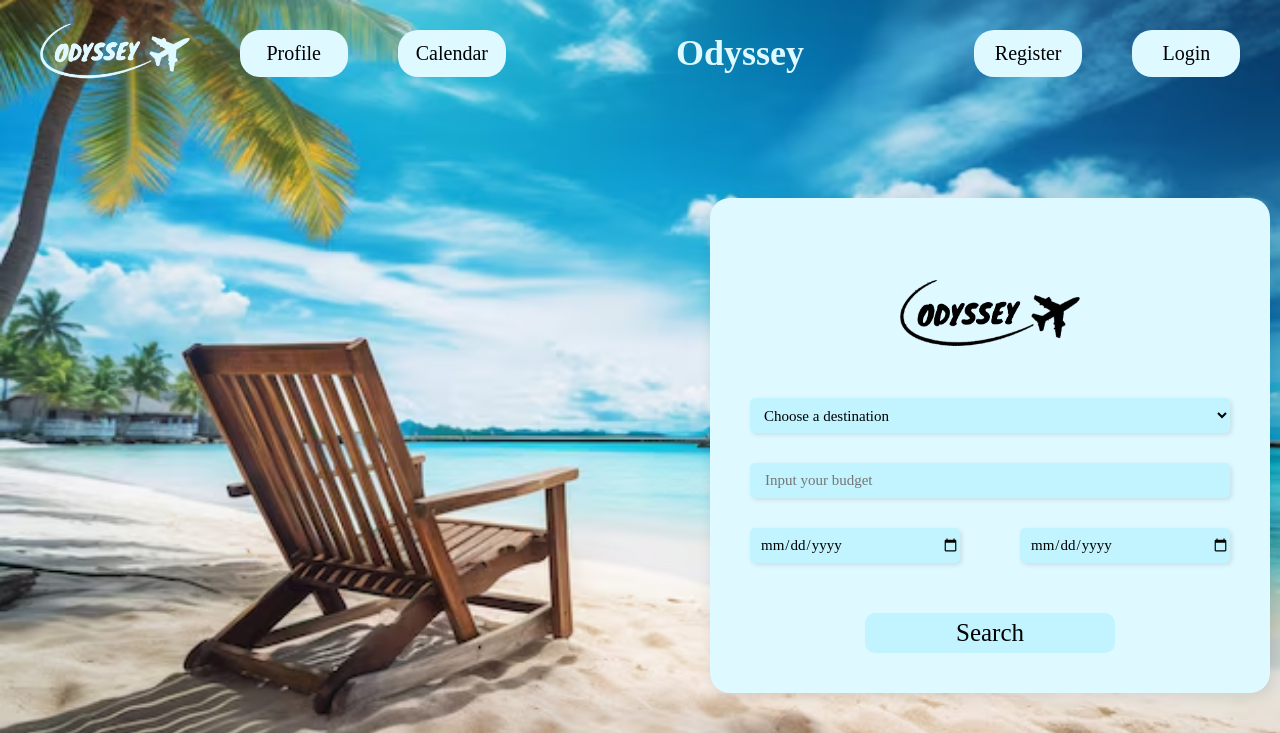
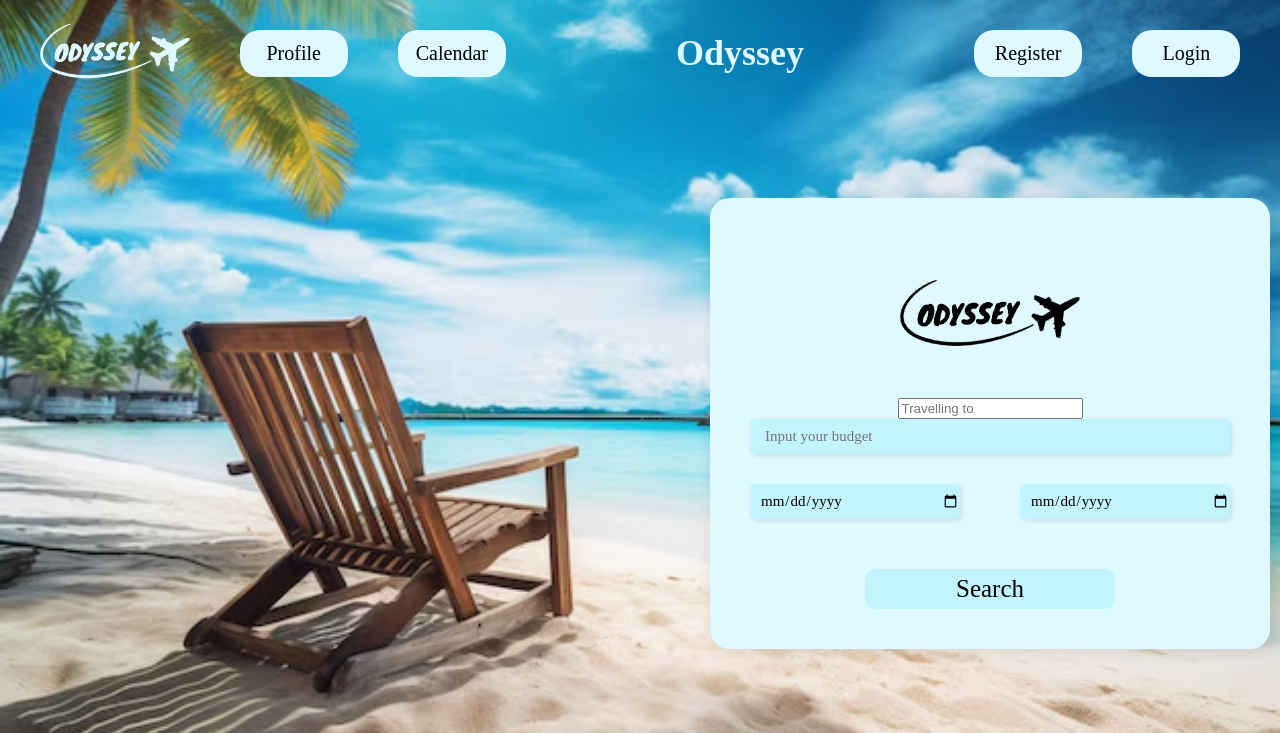
Before and after one commit to harry-533/Odyssey, a Django app: page /home/ in a window 1280 px wide. Shown: the top 733 px of the page. Run offline with Django 5.2, Linux system fonts and the light colour scheme; some web fonts are replaced.

Commit message:
Updated main form in home template

```diff
--- a/odyssey/main/templates/home.html
+++ b/odyssey/main/templates/home.html
@@ -21,21 +21,18 @@
         </div>
         <div class="main-section">
             <div class="main-right">
-                <form id="main-form">
+                <form id="main-form" method="post" action="{% url 'home' %}">
+                    {% csrf_token %}
                     <img id="form-logo" src="{% static 'images/result/logo-lb.png' %}">
-                    <select id="dropdown-countries" required>
-                        <option value="" disabled selected>Choose a destination</option>
-                        <option value="option1">Barcelona</option>
-                        <option value="option2">Paris</option>
-                        <option value="option3">Budapest</option>
-                        <option value="option4">Amsterdam</option>
-                    </select>
+                    <div class="destination-container">
+                        <input type="text" id="destination-input" name="destination" placeholder="Travelling to">
+                    </div>
                     <div class="budget-container">
                         <input type="text" id="budget-input" name="budget" placeholder="Input your budget">
                     </div>
                     <div class="date-input">
-                        <input type="date" id="date-input" name="date-from">
-                        <input type="date" id="date-input" name="date-to">
+                        <input type="date" id="date-input" name="date_from">
+                        <input type="date" id="date-input" name="date_to">
                     </div>
                     <button type="submit" id="form-search">Search</button>
                 </form>
```
